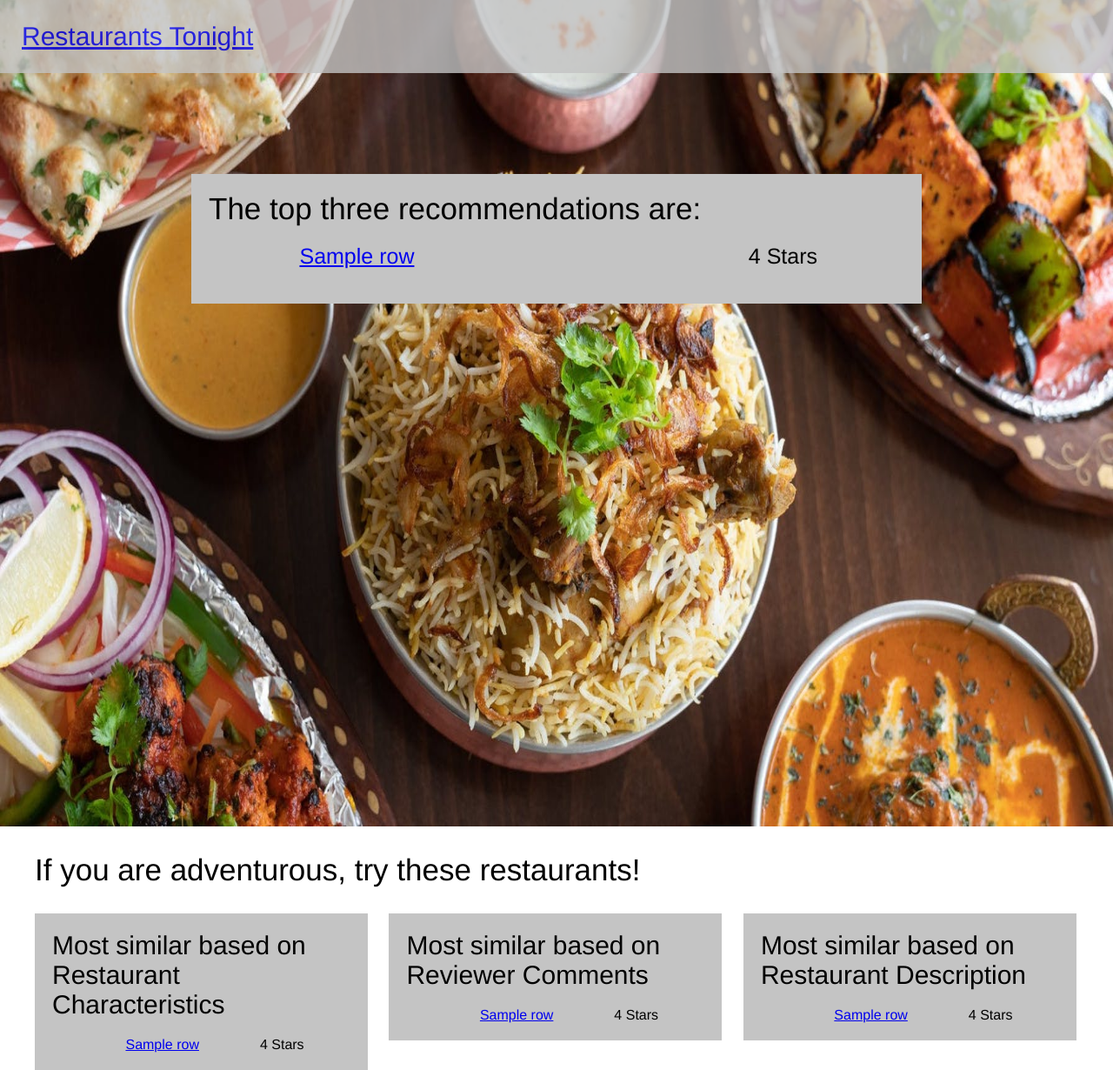
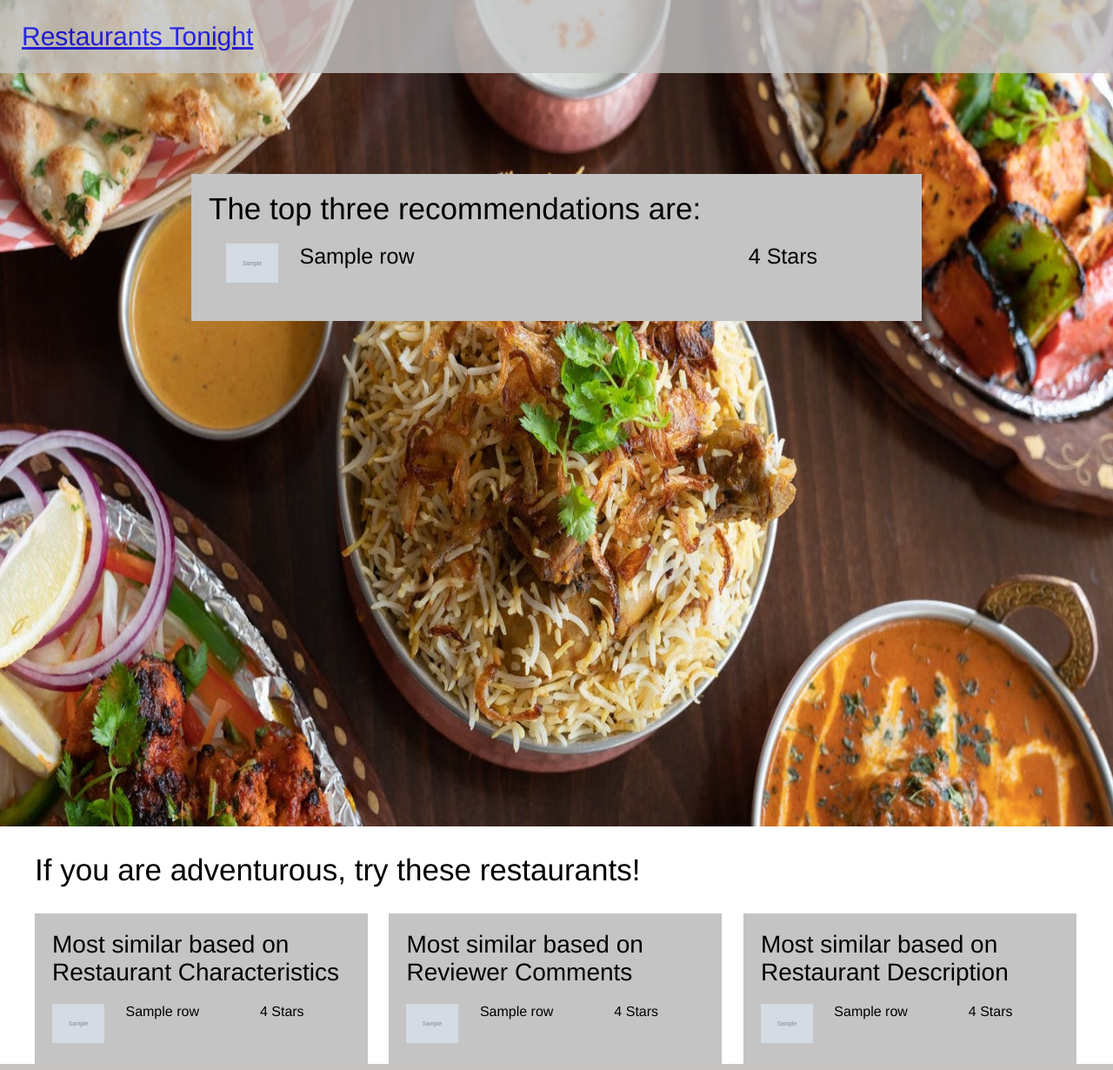
Before and after one commit to yueweng/restaurant-recommender, a Flask app: template src/templates/recommendations.html in a window 1280 px wide; the page is wider, and only the part inside the window is pictured. Shown: that part at 87% size. Run offline with Flask 2, Linux system fonts and the light colour scheme; the template is opened without the code that fills it: most values are stand-ins (such as "Sample title", 1, 10 or a date in 2020); grey boxes marked "Sample" are stand-in pictures.

Commit message:
remove url

```diff
--- a/src/static/css/styles.css
+++ b/src/static/css/styles.css
@@ -170,7 +170,7 @@ body {
   margin-right: 0px;
 }
 .page-two-wrapper .adventurous-wrapper .box-wrapper .grey-box .text {
-  font-size: 30px;
+  font-size: 28px;
 }
 
 .page-two-wrapper .adventurous-wrapper .box-wrapper .rest-div {
--- a/src/templates/recommendations.html
+++ b/src/templates/recommendations.html
@@ -17,12 +17,10 @@
         {% if df_rec is defined %}
           {% for idx, row in df_rec.iterrows() %}
             <div class='rest-div'>
-              <img class='restaurant-img' />
+              <img class='restaurant-img' src="{{row['image_url']}}" />
               <span class='description'>
                 <div class='restaurant-name'>
-                  <a href="{{row['url']}}">
                     {{row['title']}}
-                  </a>
                 </div>
                 {% if row['ambience'] is string %}
                   <div class='ambience text'>
@@ -58,12 +56,10 @@
           {% if df1_other is defined %}
             {% for idx, row in df1_other.iterrows() %}
               <div class='rest-div'>
-                <img class='restaurant-img' />
+                <img class='restaurant-img' src="{{row['image_url']}}" />
                 <span class='description'>
                   <div class='restaurant-name'>
-                    <a href="{{row['url']}}">
-                      {{row['title']}}
-                    </a>
+                    {{row['title']}}
                   </div>
                 </span>
                 <span class='stars'>
@@ -81,12 +77,10 @@
           {% if df2_other is defined %}
             {% for idx, row in df2_other.iterrows() %}
               <div class='rest-div'>
-                <img class='restaurant-img' />
+                <img class='restaurant-img' src="{{row['image_url']}}" />
                 <span class='description'>
                   <div class='restaurant-name'>
-                    <a href="{{row['url']}}">
-                      {{row['title']}}
-                    </a>
+                    {{row['title']}}
                   </div>
                 </span>
                 <span class='stars'>
@@ -104,12 +98,10 @@
           {% if df3_other is defined %}
             {% for idx, row in df3_other.iterrows() %}
               <div class='rest-div'>
-                <img class='restaurant-img' />
+                <img class='restaurant-img' src="{{row['image_url']}}" />
                 <span class='description'>
                   <div class='restaurant-name'>
-                    <a href="{{row['url']}}">
-                      {{row['title']}}
-                    </a>
+                    {{row['title']}}
                   </div>
                 </span>
                 <span class='stars'>
```
